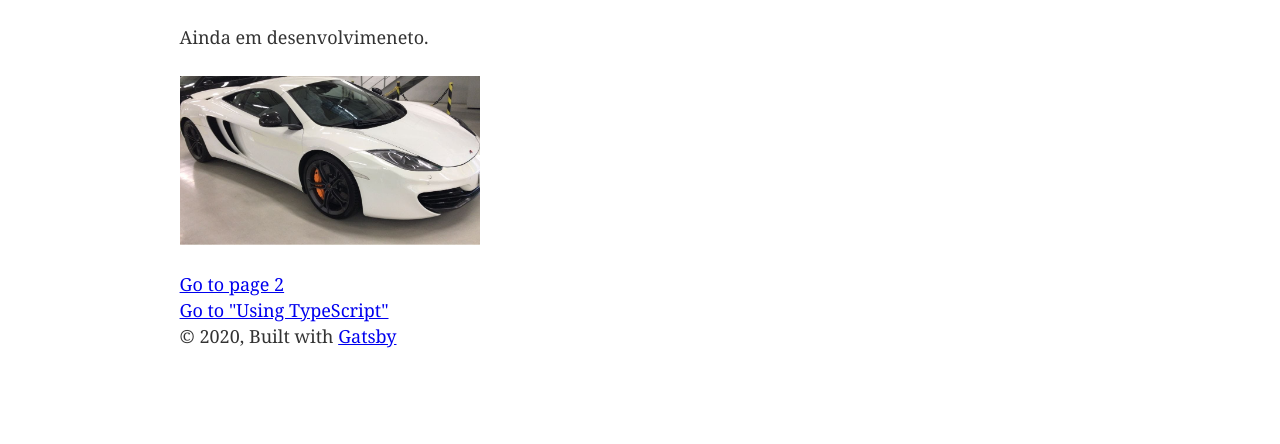
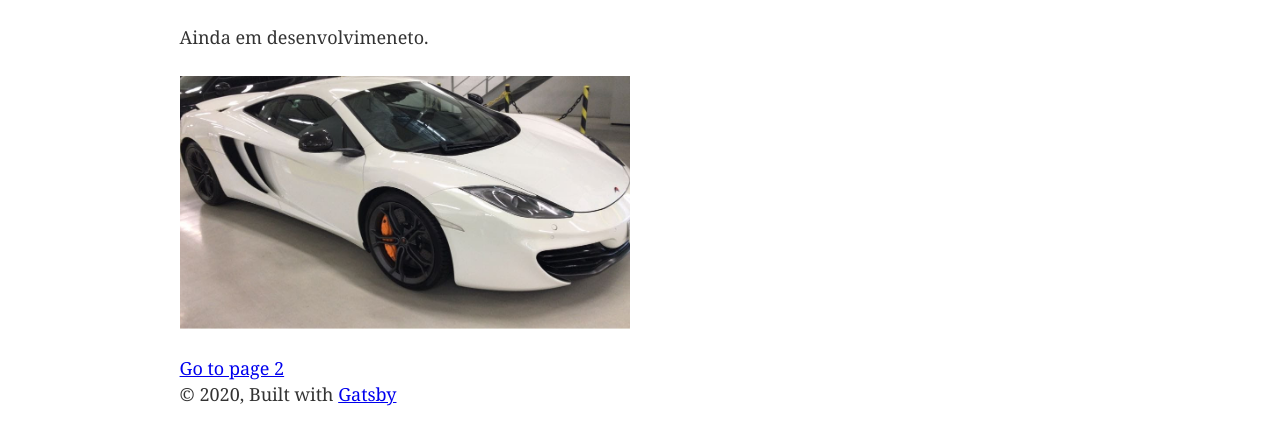
Before and after one commit to RpmFernandes/perfectamassados, a Gatsby site: page / in a window 1280 px wide. Shown: the part 214-658 px from the top of the page. Built offline with nearby package versions, Linux system fonts and the light colour scheme; Gatsby itself is replaced by a stand-in of ours.

Commit message:
size index page

```diff
--- a/src/pages/index.js
+++ b/src/pages/index.js
@@ -11,11 +11,10 @@ const IndexPage = () => (
     <h1>Olá</h1>
     <p>Bem vindo ao novo site da <em>"Perfect Amassados"</em>.</p>
     <p>Ainda em desenvolvimeneto.</p>
-    <div style={{ maxWidth: `300px`, marginBottom: `1.45rem` }}>
+    <div style={{ maxWidth: `450px`, marginBottom: `1.45rem` }}>
       <Image />
     </div>
       <Link to="/page-2/">Go to page 2</Link> <br />
-      <Link to="/using-typescript/">Go to "Using TypeScript"</Link>
   </Layout>
 )
 
```
